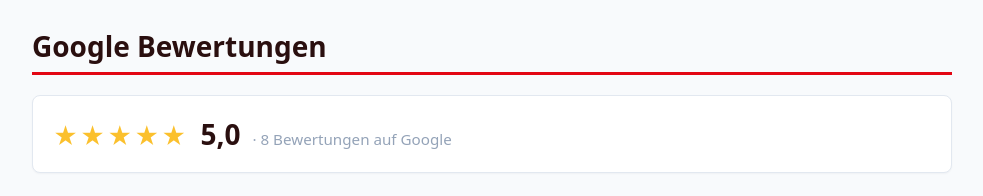
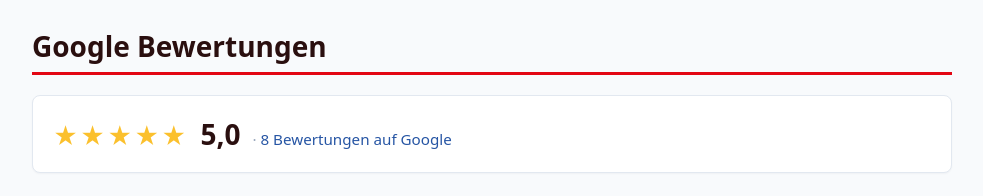
Before and after one commit to dakonr/einwich-lottes-website, a plain HTML site: page index.html in a window 1280 px wide. Shown: the part 1860-2056 px from the top of the page, without its empty margins (148-1131 px from the left). Drawn offline with Linux system fonts and the light colour scheme.

Commit message:
add: Google Business Link

```diff
--- a/index.html
+++ b/index.html
@@ -207,7 +207,7 @@
       <div class="review-summary">
         <span class="review-summary-stars" aria-hidden="true">★★★★★</span>
         <span class="review-summary-score">5,0</span>
-        <span class="review-summary-count">· 8 Bewertungen auf Google</span>
+        <span class="review-summary-count">· <a href="https://share.google/ISxG1PF7j9NNZLEz8" title="Weiterleitung zum Google Business Profil (Extern)">8 Bewertungen auf Google</a></span>
       </div>
       <div class="review-grid">
         <article class="review-card">
```
